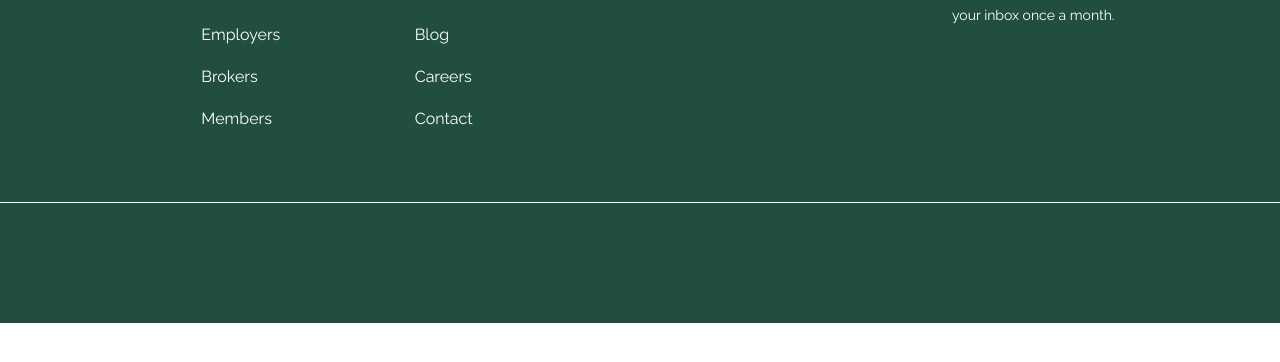
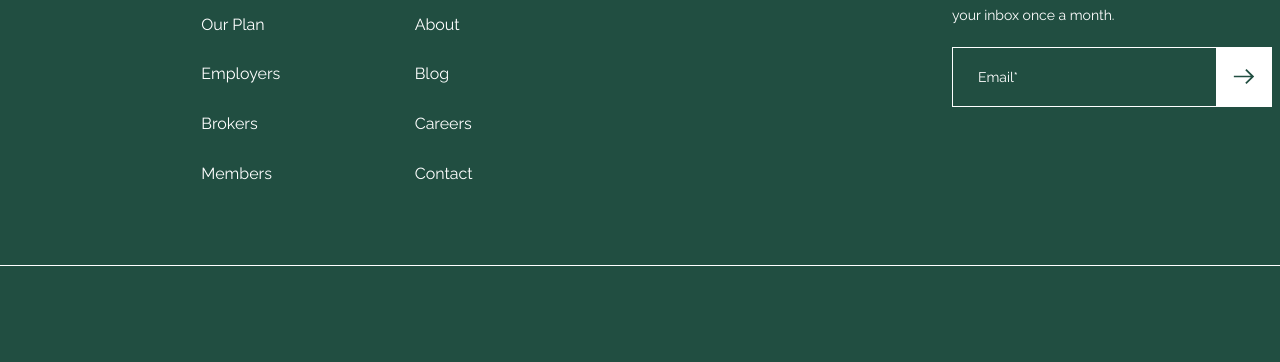
Before and after one commit to mikejusi/brella-landing, a plain HTML site: page index.html in a window 1280 px wide. Shown: the part 970-1332 px from the top of the page. Before the commit the page ends 1293 px from the top, so only its background shows below. Drawn offline with Linux system fonts and the light colour scheme.

Commit message:
ending 1 column

```diff
--- a/assets/css/style.css
+++ b/assets/css/style.css
@@ -242,3 +242,52 @@ footer{
     font-size: 14px;
     line-height: 24px;
 }
+
+.footer__form-button{
+    padding-right: 25px;
+    padding-left: 25px;
+    background-color: #fff;
+    background-image: url(/assets/img/arrow.svg);
+    background-position: 50% 50%;
+    background-size: 25px;
+    background-repeat: no-repeat;
+    color: transparent;
+}
+
+.w-button{
+    display: inline-block;
+    padding: 9px 26px;
+    color: #fff;
+    border: 0;
+    line-height: inherit;
+    text-decoration: none;
+    cursor: pointer;
+    border-radius: 0;
+}
+
+.footer__form-field{
+    margin-bottom: 0;
+    padding: 25px;
+    border: 1px #000;
+    background-color: transparent;
+    color: #fff;
+}
+
+.footer__form-field::placeholder{
+    color: white;
+}
+
+.w-input, .w-select{
+    display: block;
+    width: 100%;
+    height: 8px;
+    font-size: 14px;
+    line-height: 1.42857143;
+    vertical-align: middle;
+}
+
+.form__footer{
+    display: flex;
+    margin-bottom: 10px;
+    border: 1px solid #fff;
+}
--- a/index.html
+++ b/index.html
@@ -126,6 +126,13 @@
                             Get the latest
                         </div>
                         <p class="footer__text">Sign up to receive benefits news and insights in your inbox once a month.</p>
+                        <form>
+                            <div class="d-flex form__footer">
+                                <input type="email" class="footer__form-field w-input" maxlength="256" name="Email" data-name="Email" placeholder="Email*" id="Email-2" required="">
+                                <input type="submit" value="." data-wait="Please wait..." class="footer__form-button w-button">
+                            </div>
+                            <div data-sitekey="6LffF8McAAAAAJQ7DWEEbCTvmUh3_rY-m5-wL2yK" class="w-form-formrecaptcha footer__recaptcha g-recaptcha g-recaptcha-error g-recaptcha-disabled"><div style="width: 304px; height: 78px;"><div><iframe title="reCAPTCHA" src="https://www.google.com/recaptcha/api2/anchor?ar=1&amp;k=6LffF8McAAAAAJQ7DWEEbCTvmUh3_rY-m5-wL2yK&amp;co=aHR0cHM6Ly93d3cuam9pbmJyZWxsYS5jb206NDQz&amp;hl=ru&amp;v=mq0-U1BHZ5YTcoDC-CvsLPNc&amp;size=normal&amp;cb=l6h7wqtv27mb" width="304" height="78" role="presentation" name="a-u9t0i9s9sybv" frameborder="0" scrolling="no" sandbox="allow-forms allow-popups allow-same-origin allow-scripts allow-top-navigation allow-modals allow-popups-to-escape-sandbox allow-storage-access-by-user-activation"></iframe></div><textarea id="g-recaptcha-response" name="g-recaptcha-response" class="g-recaptcha-response" style="width: 250px; height: 40px; border: 1px solid rgb(193, 193, 193); margin: 10px 25px; padding: 0px; resize: none; display: none;"></textarea></div><iframe style="display: none;"></iframe></div>
+                        </form>
                     </div>
                 </div>
             </div>
```
Also changed, not shown: assets/img/arrow.svg (added).
